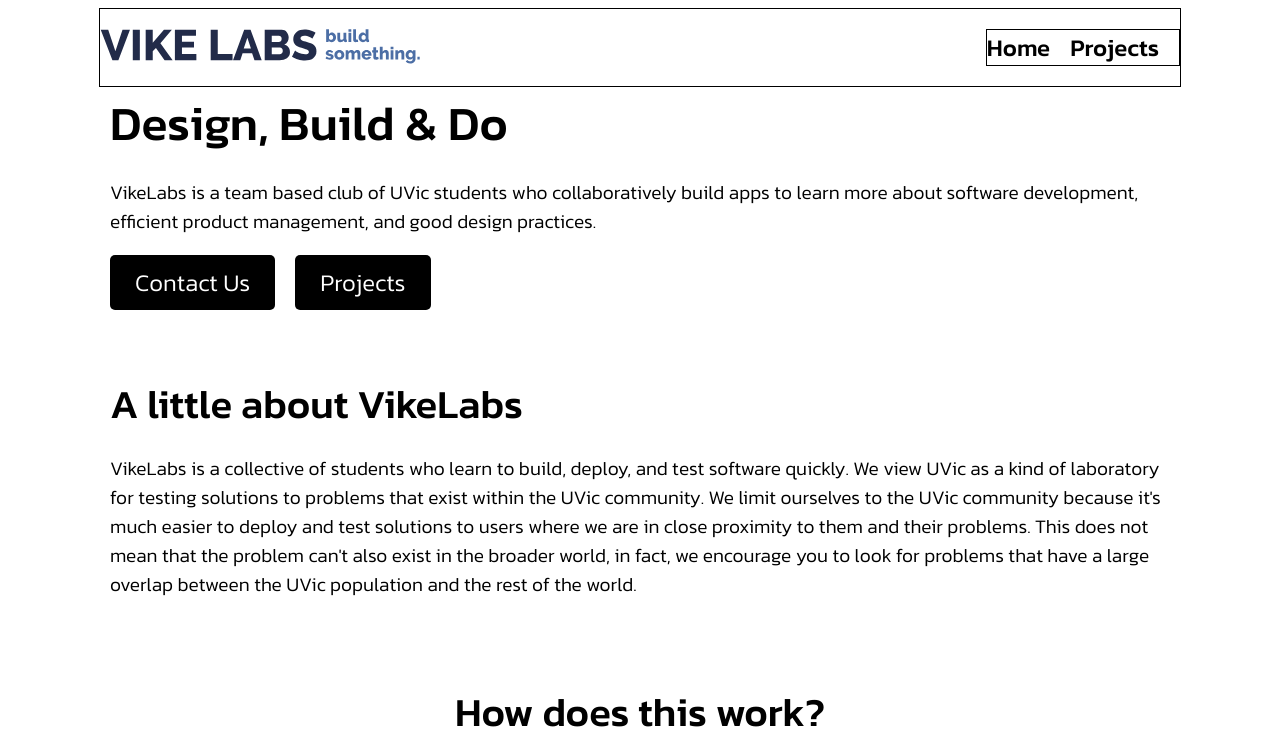
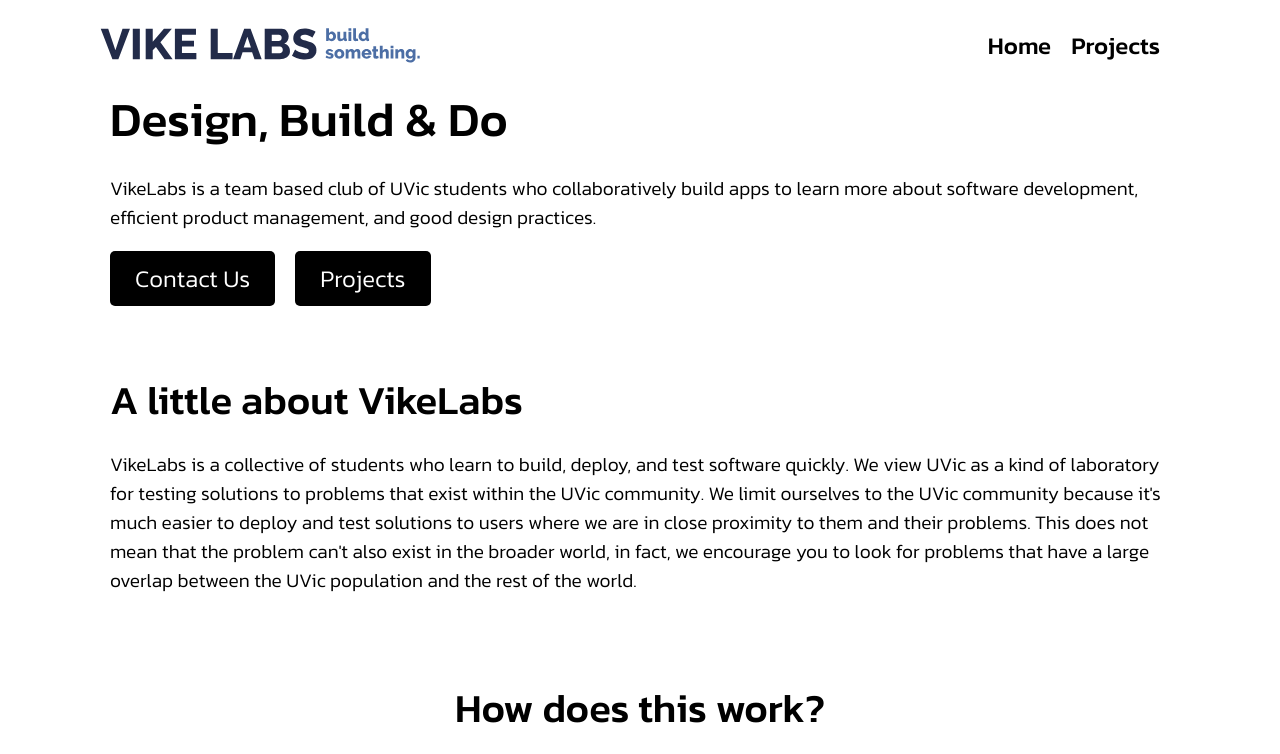
Before and after one commit to VikeLabs/vikelabs.ca, a Gatsby site: page / in a window 1280 px wide. Shown: the top 754 px of the page. Built offline with nearby package versions, Linux system fonts and the light colour scheme; Gatsby itself is replaced by a stand-in of ours.

Commit message:
fix: remove debugging border

```diff
--- a/src/components/Header.tsx
+++ b/src/components/Header.tsx
@@ -13,8 +13,6 @@ const HeaderContainer = styled.header<SpaceProps | FlexboxProps>`
   width: 100%;
   justify-content: space-between;
   align-content: center;
-
-  border: 1px solid black;
 `;
 
 const Nav = styled.nav<FlexboxProps>`
@@ -51,7 +49,7 @@ export const Header = () => {
         {/* <VikeLabsLogo color="green" /> */}
         <VikeLabs />
       </Flex>
-      <Box border="solid 1px black" mt={{ sm: "20px", md: "0px", lg: "0px" }}>
+      <Box mt={{ sm: "20px", md: "0px", lg: "0px" }}>
         {/* TODO: menu */}
         <Nav justifyContent="flex-start">
           <NavLink to="/">Home</NavLink>
```
